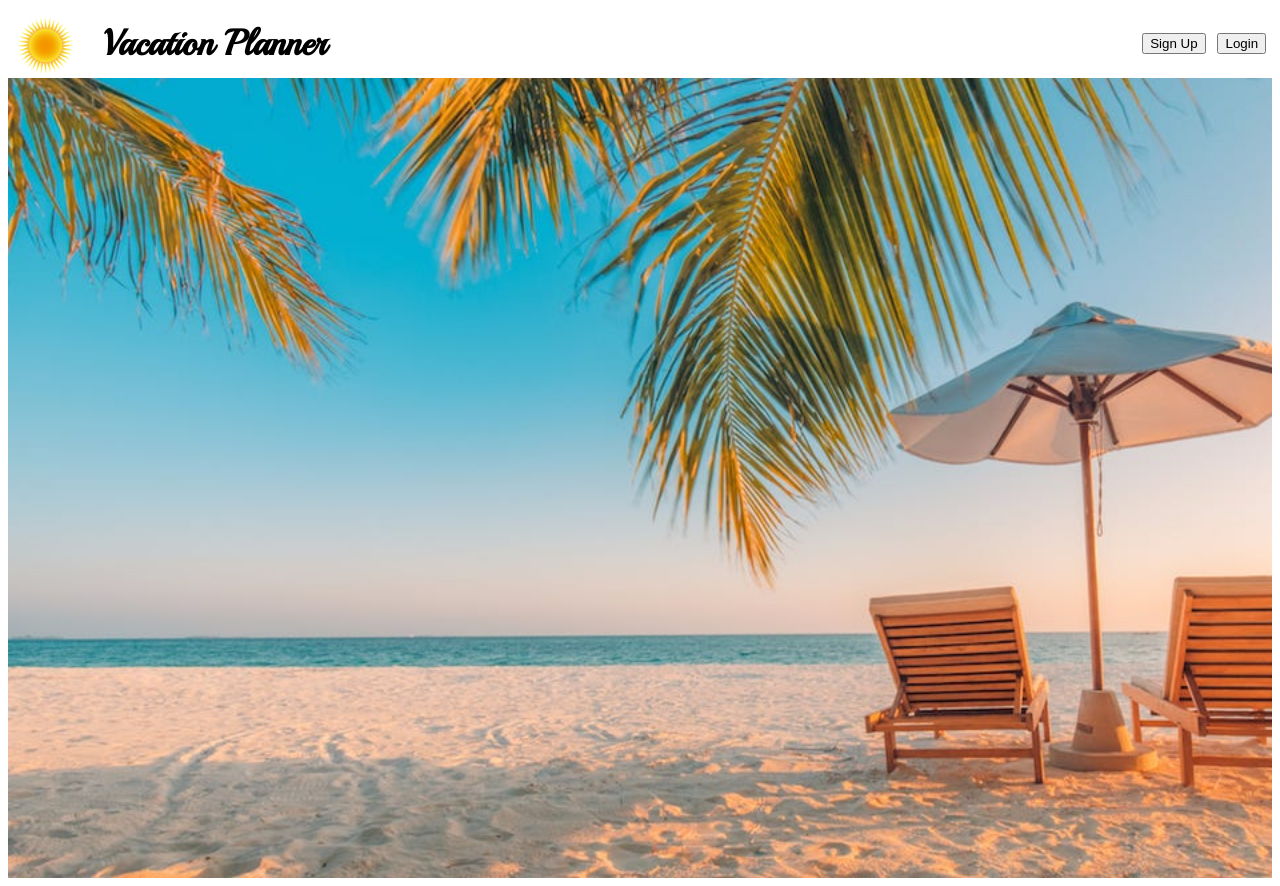
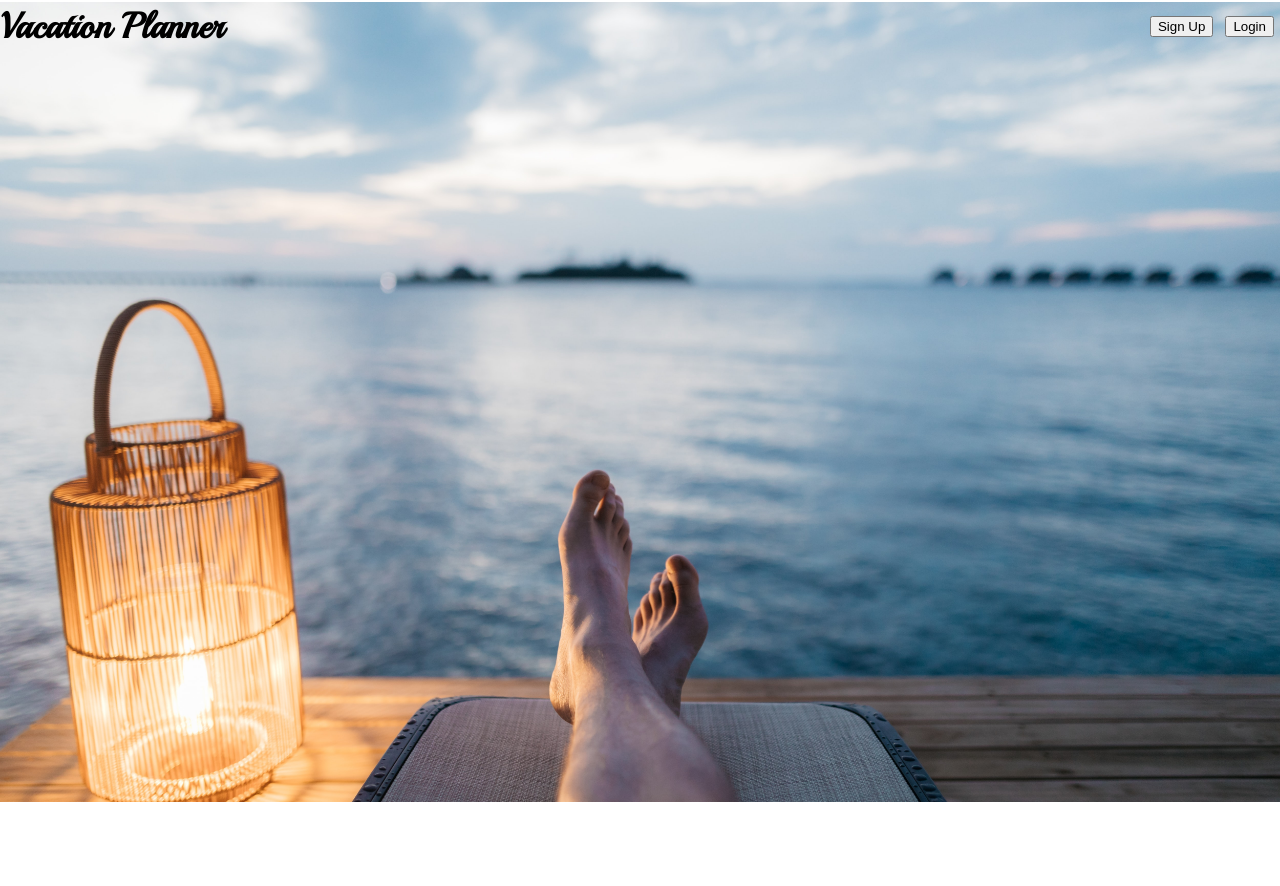
Before and after one commit to hiterharris/vacation-client, a React (Create React App) app: page / in a window 1280 px wide. After the commit the page ends 802 px from the top, so only its background shows below. Built offline with nearby package versions, Linux system fonts and the light colour scheme.

Commit message:
home page styling

```diff
--- a/src/components/Nav.js
+++ b/src/components/Nav.js
@@ -39,8 +39,9 @@ function Nav() {
     return (
         <nav className='Nav'>
             <div className='nav-left'>
-                <Link className='link' to="/"><img src={logo} alt='logo' /></Link>
-                <h1>Vacation Planner</h1>
+                {/* <Link className='link' to="/"><img src={logo} alt='logo' /></Link> */}
+                <Link className='link' to="/"><h1>Vacation Planner</h1></Link>
+
             </div>
             <div className='nav-right'>
                 <ul>
--- a/src/styles/home.scss
+++ b/src/styles/home.scss
@@ -1,7 +1,11 @@
+body {
+    margin: 0%;
+  }
 .Home {
     text-align: center;
     background-image: url('../assets/images/beach.jpg');
     background-size: cover;
     height: 100vh;
     max-width: 100vw;
+    margin-top: -4%;
 }
--- a/src/styles/nav.scss
+++ b/src/styles/nav.scss
@@ -6,16 +6,17 @@
     justify-content: space-between;
 
     .nav-left {
-        width: 50%;
         display: flex;
         align-items: center;
 
         a {
-            width: 15%;
-            img {
-                width: 60%;
-                padding: 10% 0% 0% 10%;
-            }
+            text-decoration: none;
+            color: black;
+
+            // img {
+            //     width: 60%;
+            //     padding: 10% 0% 0% 10%;
+            // }
         }
 
         h1 {
```
Also changed, not shown: src/assets/images/beach.jpg.
